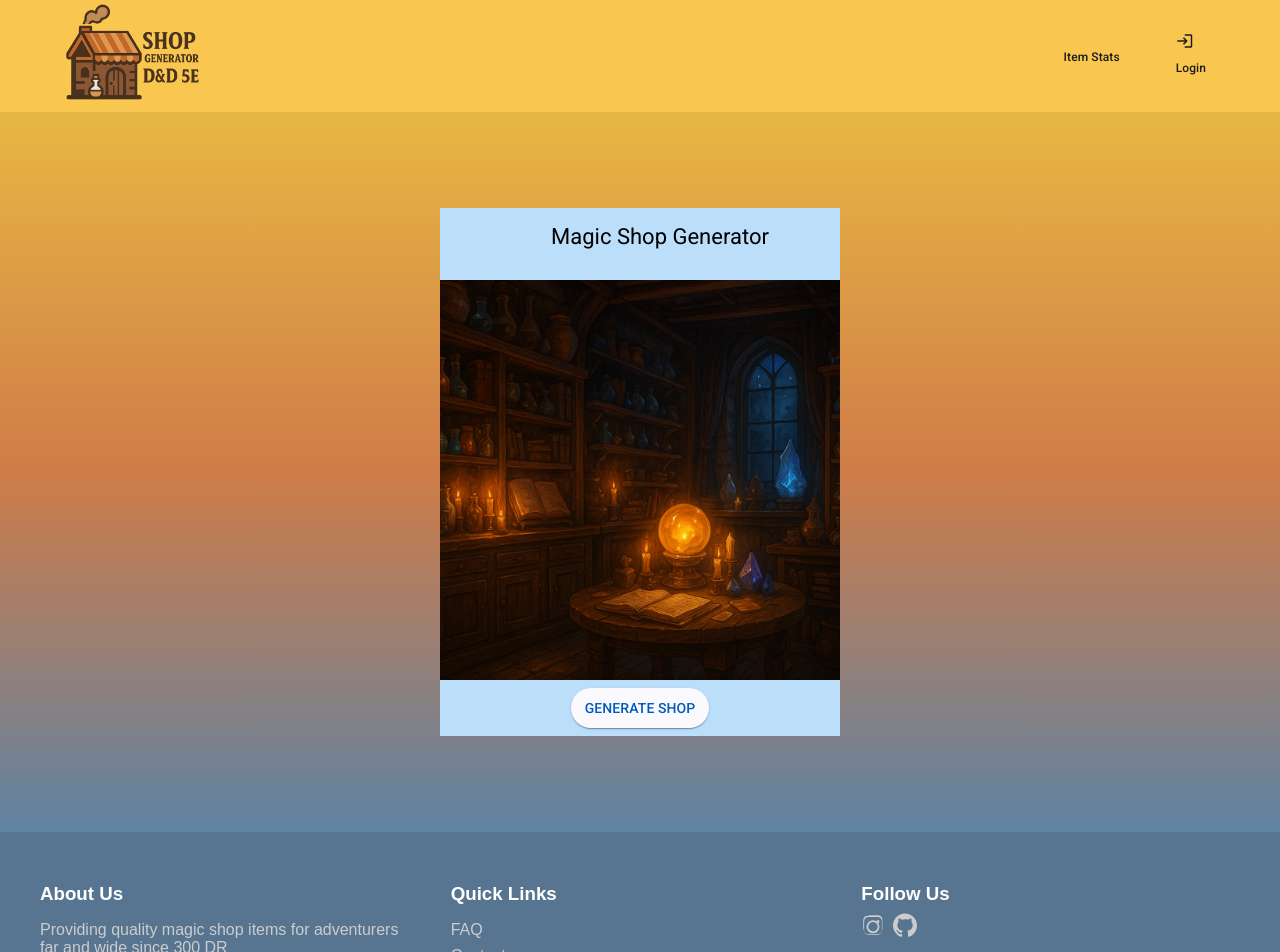
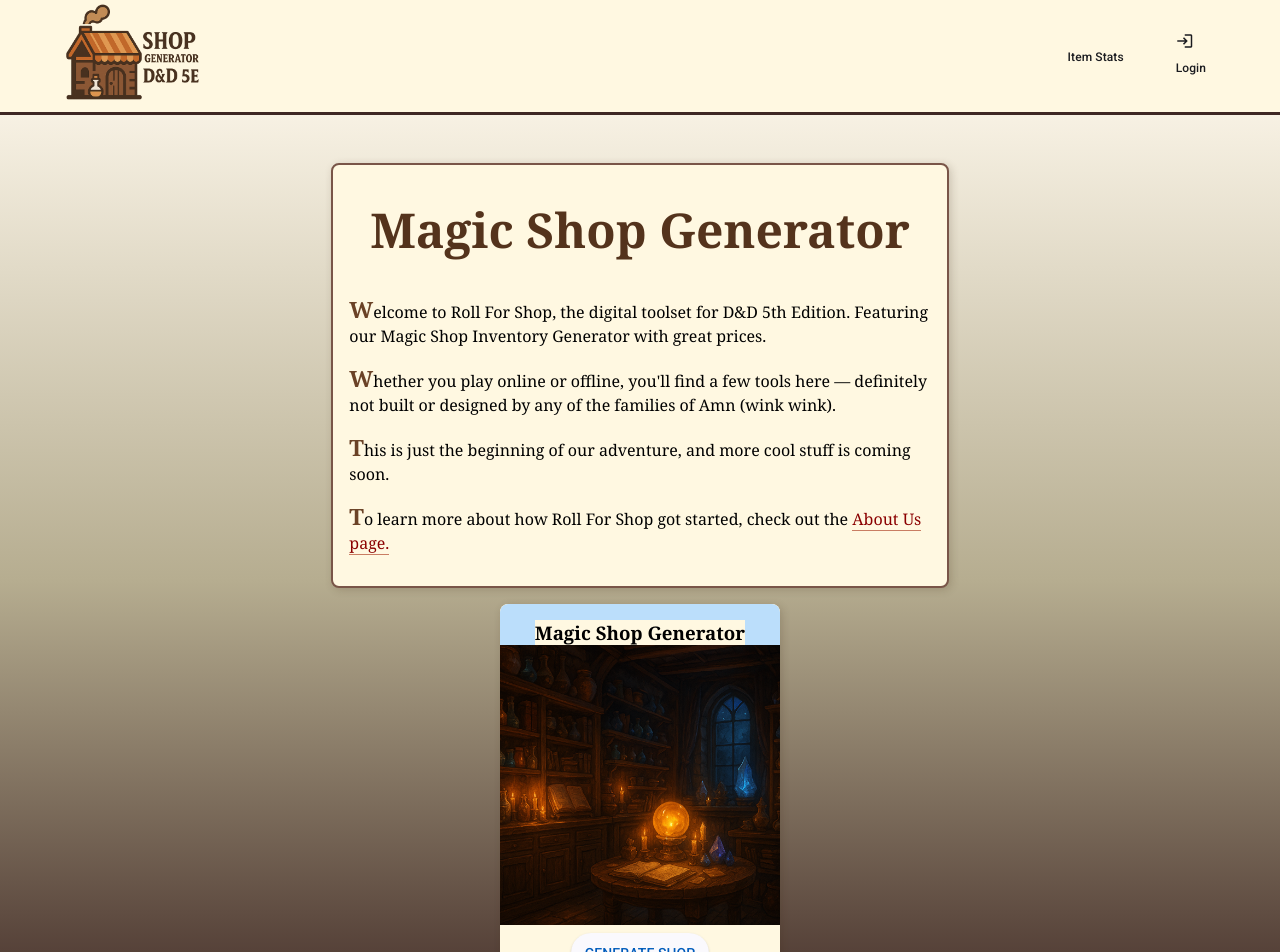
Before and after one commit to Raphael-Cruz/DNDShopGenerator, an Angular app: page / in a window 1280 px wide. Shown: the top 952 px of the page. Built offline with nearby package versions, Linux system fonts and the light colour scheme.

Commit message:
general css at main component

```diff
--- a/src/app/footer/footer.css
+++ b/src/app/footer/footer.css
@@ -3,9 +3,9 @@ app-footer,
 footer,
 .footer {
   flex-shrink: 0;
-  background-color: #577590;
+  background-color: #3e2723;
   color: #ccc;
-  padding: 2rem 1rem 1rem;
+
   font-family: Arial, sans-serif;
 }
 
@@ -17,11 +17,12 @@ footer,
   gap: 2rem;
   max-width: 1200px;
   margin: 0 auto;
+  align-items: center
 }
 
 /* Footer sections */
 .footer-section {
-  flex: 1 1 200px;
+  flex: 1 1 auto;
 }
 
 .footer-section h3 {
@@ -58,7 +59,7 @@ footer,
 /* Footer bottom bar */
 .footer-bottom {
   text-align: center;
-  margin-top: 2rem;
+
   font-size: 0.85rem;
   border-top: 1px solid #333;
   padding-top: 1rem;
--- a/src/app/footer/footer.html
+++ b/src/app/footer/footer.html
@@ -2,33 +2,17 @@
 <footer class="footer">
   <div class="footer-container">
     <div class="footer-section">
-      <h3>About Us</h3>
       <p>Providing quality magic shop items for adventurers far and wide since 300 DR</p>
     </div>
-
     <div class="footer-section">
       <h3>Quick Links</h3>
       <ul>
-
         <li><a href="#">FAQ</a></li>
         <li><a href="#">Contact</a></li>
       </ul>
     </div>
-
-    <div class="footer-section">
-      <h3>Follow Us</h3>
-      <div class="social-icons">
-        <a href="https://instagram.com" target="https://github.com/Raphael-Cruz?tab=repositories">
-          <svg xmlns="http://www.w3.org/2000/svg" width="24" height="24" fill="#ccc" viewBox="0 0 24 24"><path d="M12 2.2c3.2 0 3.6 0 4.9.1 1.2.1 1.9.3 2.4.6.6.3 1 .7 1.4 1.4.3.5.5 1.2.6 2.4.1 1.3.1 1.7.1 4.9s0 3.6-.1 4.9c-.1 1.2-.3 1.9-.6 2.4-.3.6-.7 1-1.4 1.4-.5.3-1.2.5-2.4.6-1.3.1-1.7.1-4.9.1s-3.6 0-4.9-.1c-1.2-.1-1.9-.3-2.4-.6-.6-.3-1-.7-1.4-1.4-.3-.5-.5-1.2-.6-2.4C2.2 15.6 2.2 15.2 2.2 12s0-3.6.1-4.9c.1-1.2.3-1.9.6-2.4.3-.6.7-1 1.4-1.4.5-.3 1.2-.5 2.4-.6C8.4 2.2 8.8 2.2 12 2.2zm0 1.8c-3.1 0-3.5 0-4.7.1-1 .1-1.5.2-1.8.4-.5.2-.8.4-1.1.8-.3.3-.6.6-.8 1.1-.2.3-.3.8-.4 1.8-.1 1.2-.1 1.6-.1 4.7s0 3.5.1 4.7c.1 1 .2 1.5.4 1.8.2.5.4.8.8 1.1.3.3.6.6 1.1.8.3.2.8.3 1.8.4 1.2.1 1.6.1 4.7.1s3.5 0 4.7-.1c1-.1 1.5-.2 1.8-.4.5-.2.8-.4 1.1-.8.3-.3.6-.6.8-1.1.2-.3.3-.8.4-1.8.1-1.2.1-1.6.1-4.7s0-3.5-.1-4.7c-.1-1-.2-1.5-.4-1.8-.2-.5-.4-.8-.8-1.1-.3-.3-.6-.6-1.1-.8-.3-.2-.8-.3-1.8-.4-1.2-.1-1.6-.1-4.7-.1zm0 3.3a6.5 6.5 0 1 1 0 13 6.5 6.5 0 0 1 0-13zm0 1.8a4.7 4.7 0 1 0 0 9.4 4.7 4.7 0 0 0 0-9.4zm5-2.2a1.5 1.5 0 1 1 0 3 1.5 1.5 0 0 1 0-3z"/></svg>
-        </a>
-    <a href="https://github.com" target="https://github.com/Raphael-Cruz?tab=repositories">
-          <svg xmlns="http://www.w3.org/2000/svg" width="24" height="24" fill="#ccc" viewBox="0 0 24 24"><path d="M12 .5C5.37.5 0 5.87 0 12.5c0 5.29 3.438 9.77 8.205 11.36.6.111.82-.261.82-.577v-2.234c-3.338.726-4.033-1.415-4.033-1.415-.546-1.387-1.333-1.756-1.333-1.756-1.089-.745.083-.729.083-.729 1.205.085 1.838 1.238 1.838 1.238 1.07 1.833 2.807 1.303 3.492.997.108-.775.418-1.304.762-1.604-2.665-.305-5.466-1.332-5.466-5.931 0-1.31.469-2.381 1.236-3.221-.124-.303-.535-1.524.117-3.176 0 0 1.008-.323 3.301 1.23a11.52 11.52 0 0 1 3.003-.403c1.018.005 2.044.138 3.003.403 2.293-1.553 3.3-1.23 3.3-1.23.653 1.652.242 2.873.118 3.176.77.84 1.235 1.911 1.235 3.221 0 4.61-2.803 5.624-5.475 5.921.43.37.823 1.102.823 2.222v3.293c0 .319.219.694.825.576C20.565 22.267 24 17.79 24 12.5 24 5.87 18.63.5 12 .5z"/></svg>
-        </a>
-      </div>
-    </div>
   </div>
-
   <div class="footer-bottom">
-    &copy; 2025 Raphael da Cruz. Magic Shop Generator, all rights reserved.
+    Designed and Developed by Raphael da Cruz. All content is the property of their respective owners. The compilation of all the various components here is  &copy;2025 rollforshop
   </div>
   </footer>
--- a/src/app/main-comp/main-comp.css
+++ b/src/app/main-comp/main-comp.css
@@ -9,8 +9,8 @@
   display: flex;
   flex: 1;
   flex-direction: column;
+  font-family: 'Georgia', serif;
 }
-
 
   .mat-mdc-card-outlined {
 
@@ -38,28 +38,6 @@
       padding: 16px 16px 0;
   }
 
-  .main-card{
-      display: flex;
-      flex-direction: row;
-      justify-content: center;
-      align-items: center;
-      padding: 8px;
-       }
-
-  .left-panel {
-    flex: 2;
-    min-width: 300px;
-    border: 2px solid black;
-    padding: 10px;
-  }
-
-  .middle-panel {
-    display: flex;
-    flex-direction: column;
-    gap: 10px;
-    flex: 1.2;
-    min-width: 250px;
-  }
 
   .advanced-options,
   .item-search {
@@ -68,12 +46,69 @@
     flex: 1;
   }
 
-  .right-panel {
-    flex: 0.8;
-    min-width: 150px;
-    border: 2px solid black;
-    padding: 10px;
-  }
+  /* === Layout === */
+.layout {
+  display: grid;
+  gap: 1rem;
+}
+
+.table-card {
+  display: flex;
+  flex-direction: column;
+  grid-row: 1 ;
+  break-word: word-break;
+  max-width: 800px;
+  margin: 1rem ;
+}
+
+.state-card{
+  display: flex;
+        justify-content: center;
+      align-items: center;
+      margin-bottom: 2rem;
+}
+
+p {
+  max-width: 65ch;
+  margin: 1rem auto;
+  text-align: left;
+}
+
+p:first-letter {
+  font-size: 1.4em;
+  font-weight: bold;
+  color: #6b4226;
+}
+
+a {
+  color: #8b0000;
+  text-decoration: none;
+  border-bottom: 1px solid #c97d63;
+  cursor: pointer
+}
+
+a:hover {
+  color: #b22222;
+  border-bottom-color: #8b0000;
+}
+
+.card2{
+  background: #fff8e1 ;
+  border: 2px solid #795548;
+  border-radius: 8px;
+  padding: 1rem;
+  box-shadow: 2px 2px 8px rgba(60, 40, 20, 0.2);
+  overflow: hidden;
+
+}
+
+.itemsHeading{
+display: flex;
+justify-content: center;
+padding: 1rem;
+color: #54331cff
+
+}
 /* Main grows and shrinks to fill space between navbar and footer */
 
 
@@ -149,15 +184,38 @@
 
   /* Card styling */
 
-  .card {
+ .card {
+  font-weight: 400;
+  width: 350px;
+  max-width: 280px;
+  background: #fff8e1 !important;
+  border-radius: 8px;
 
-    font-weight: 400;
-    width: 400px;
-    max-width: 400px;
-
+  box-shadow: 2px 2px 8px rgba(60, 40, 20, 0.2);
+  overflow: hidden;
   }
 
+.card-title {
+    background-color: #fff8e1;
+    display: flex;
+    justify-content: center
+ }
 
+.mat-mdc-card-header[_ngcontent-ng-c3836510627] {
+
+   background-color: #fff8e1 !important;
+   padding: 20px;
+
+}
+::ng-deep .mat-mdc-card-actions {
+     background-color: #fff8e1 !important;
+}
+
+ .mat-mdc-card-avatar {
+display: none;
+ background-color: #fff8e1 !important;
+
+}
   /* Side menu */
   .sidemenuitem {
     display: inline-block;
--- a/src/app/main-comp/main-comp.html
+++ b/src/app/main-comp/main-comp.html
@@ -2,11 +2,30 @@
 <div class="container">
   <div class="main-content">
 
+
+     <section class="card2 table-card" aria-labelledby="itemsHeading">
+    <h2  class="itemsHeading">Magic Shop Generator</h2>
+
+        <div class="initial-info">
+          <p>Welcome to Roll For Shop, the digital toolset for D&D 5th Edition. Featuring our Magic Shop Inventory Generator with great prices.</p>
+
+          <p>Whether you play online or offline, you'll find a few tools here — definitely not built or designed by any of the families of Amn (wink wink).</p>
+
+          <p>This is just the beginning of our adventure, and more cool stuff is coming soon.</p>
+
+          <p>To learn more about how Roll For Shop got started, check out the <a>About Us page.</a></p>
+
+        </div>
+
+   </section>
+
+     <aside class="state-card" aria-labelledby="stateHeading">
+
       <div class="card">
-    <mat-card  appearance="outlined">
+          <mat-card   class="card" appearance="outlined">
             <mat-card-header>
             <div mat-card-avatar class="shop-header-image"></div>
-        <mat-card-title>Magic Shop Generator</mat-card-title>
+             <h3 class="card-title">Magic Shop Generator</h3>
             </mat-card-header>
               <img mat-card-image src="assets/images/shop-image.png" alt="Photo of a magic shop">
             <mat-card-actions>
@@ -16,8 +35,8 @@
             </mat-card-actions>
           </mat-card>
               </div>
-
-
+  </aside>
     </div>
 </div>
+
 </main>
--- a/src/app/navbar/navbar.css
+++ b/src/app/navbar/navbar.css
@@ -5,11 +5,16 @@
   width: 100%;
   padding: 0;
   margin: 0;
-  background-color: #f9c74f;
+  background-color: #fff8e1;
+
 }
 
 
-.mat-toolbar-row, .mat-toolbar-single-row { padding: 3.5rem; background-color: #f9c74f; }
+.mat-toolbar-row, .mat-toolbar-single-row {
+  padding: 3.5rem;
+  background-color: #fff8e1;
+
+}
 
 
 .logo{
@@ -45,7 +50,7 @@ height:150px;
   gap: 3px;
   margin: 2px;
   min-width: 56px;
-  padding: 24px 36px;
+  padding: 32px 32px;
 }
 
 .login-label {
--- a/src/styles.css
+++ b/src/styles.css
@@ -22,25 +22,32 @@ app-root {
 .container {
   display: flex;
   flex-direction: column;
+  width: 100%;
   flex: 1;
-  height: 100vh;
-
+  min-height: 0;   /* flex shrink fix */
+  padding: 0;      /* remove extra spacing */
 }
 
   .main-content{
     display: flex;
-  justify-content: center;
-  padding: 3rem !important;
-  margin: 3rem !important;
-}
-
-main {
-  flex: 1;
-  display: flex;
      flex-direction: column;
     justify-content: center;
     align-items: center;
-  background: linear-gradient(180deg, #E8B743 0%, rgba(207, 124, 72, 1) 50%, #5F83A3 100%);
+    padding: 1rem !important;
+    margin: 1rem !important;
+
+  }
+
+
+main {
+  display: flex;
+  flex-direction: column;
+  align-items: center;
+  justify-content: flex-start;
+  width: 100%;
+  background: linear-gradient(180deg, #f7f1e3 0%,#b6ad90 50%, #3e2723 100%);
+  border-top: solid 3px #3e2723;
+  min-height: 100%;
 }
 
 
```
Lines whose indentation alone changed are shown as unchanged.
